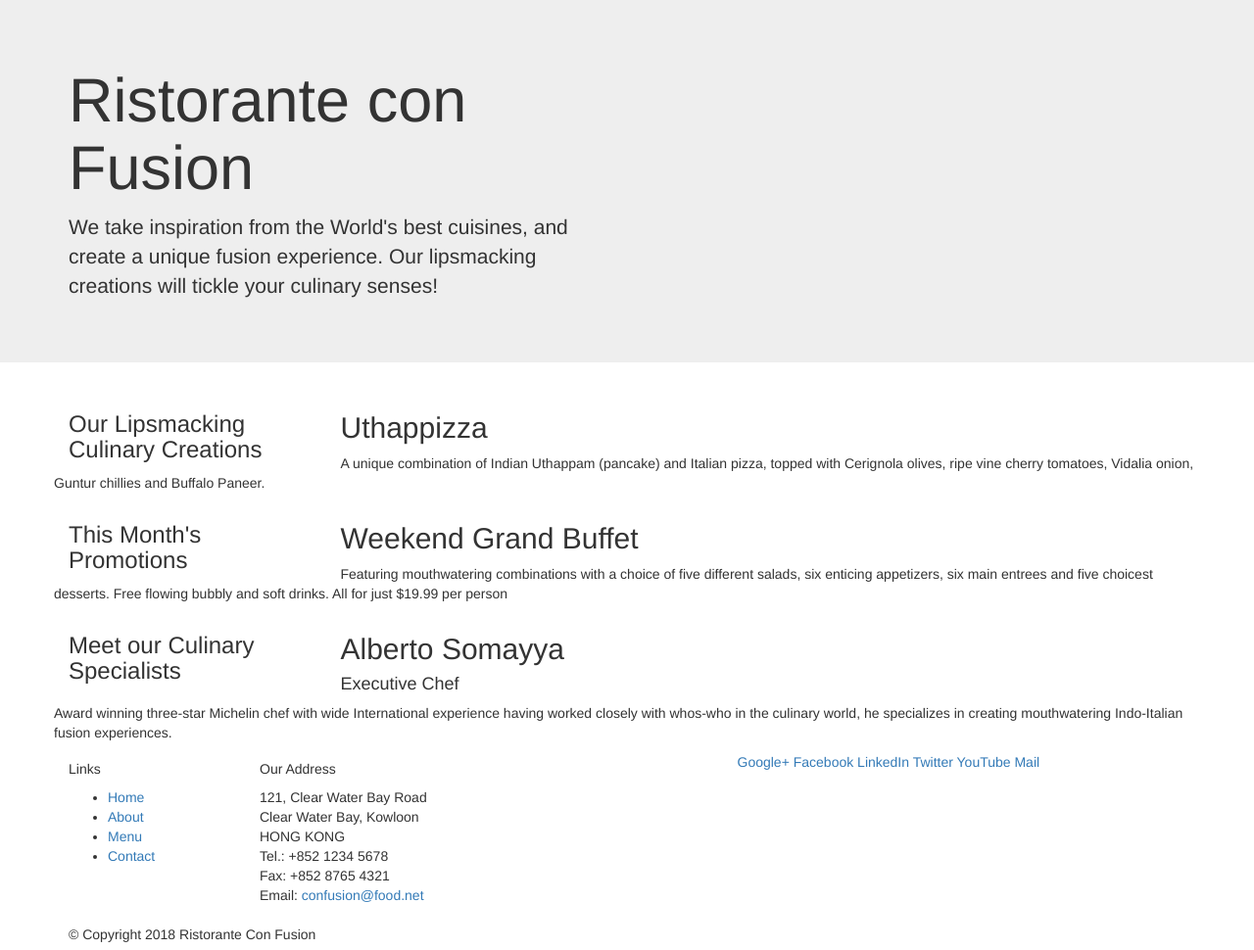
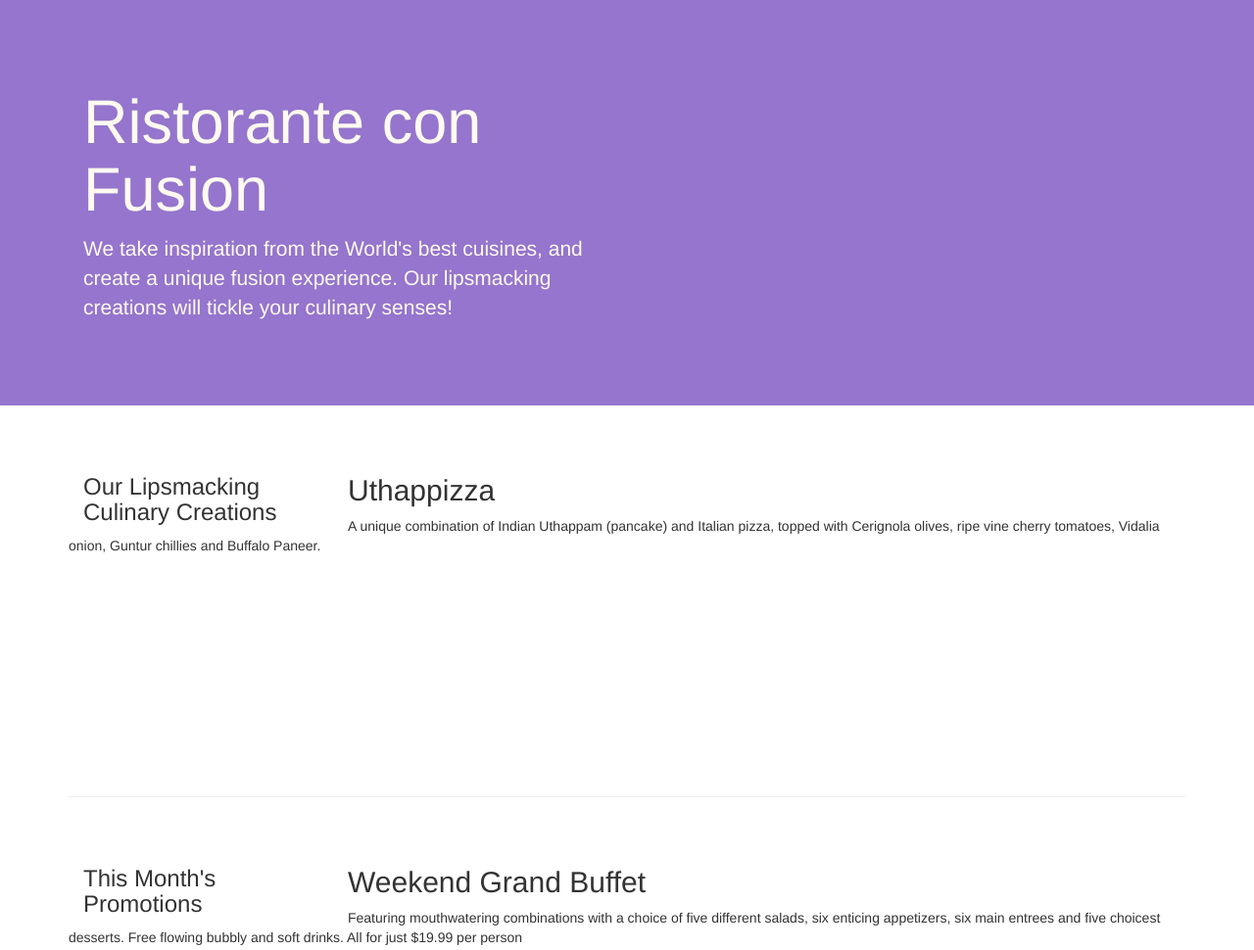
Before and after one commit to tejaswini829/confusion_test, a website: page index.html in a window 1280 px wide. Shown: the top 970 px of the page at 98% size. Drawn offline with nearby package versions, Linux system fonts and the light colour scheme.

Commit message:
second commit

```diff
--- /dev/null
+++ b/css/styles.css
@@ -0,0 +1,30 @@
+.row-header{
+    margin:0px auto;
+    padding:0px;
+}
+
+.row-content {
+    margin:0px auto;
+    padding: 50px 0px 50px 0px;
+    border-bottom: 1px ridge;
+    min-height:400px;
+}
+
+.footer{
+    background-color: #D1C4E9;
+    margin:0px auto;
+    padding: 20px 0px 20px 0px;
+}
+
+.jumbotron {
+    padding:70px 30px 70px 30px;
+    margin:0px auto;
+    background: #9575CD ;
+    color:floralwhite;
+}
+
+address{
+    font-size:80%;
+    margin:0px;
+    color:#0f0f0f;
+}
--- a/index.html
+++ b/index.html
@@ -9,7 +9,7 @@
 
     <header class="jumbotron">
         <div class="container">
-            <div class="row">
+            <div class="row row-header">
                 <div class="col-12 col-sm-6">
                     <meta charset="utf-8">
                     <meta name="viewport" content="width=device-width, initial-scale=1, shrink-to-fit=no">
@@ -17,6 +17,7 @@
 
                     <!-- Bootstrap CSS -->
                     <link rel="stylesheet" href="node_modules/bootstrap/dist/css/bootstrap.min.css">
+                    <link href="css/styles.css" rel="stylesheet">
                     <h1>Ristorante con Fusion</h1>
                     <p>We take inspiration from the World's best cuisines, and create a unique fusion experience. Our lipsmacking creations will tickle your culinary senses!</p>
                 </div>
@@ -27,7 +28,7 @@
     </header>
 
     <div  class="container">
-        <div class="row">
+        <div class="row row-content align-items-center">
             <div class="col-12 col-sm-4 order-sm-last col-md-3">
                 <h3>Our Lipsmacking Culinary Creations</h3>
             </div>
@@ -38,7 +39,7 @@
         </div>
 
 
-        <div class="row">
+        <div class="row row-content align-items-center">
             <div class="col-12 col-sm-4 col-md-3">
                 <h3>This Month's Promotions</h3>
             </div>
@@ -48,7 +49,7 @@
             </div>
         </div>
 
-        <div class="row">
+        <div class="row row-content align-items-center">
             <div class="col-12 col-sm-4 order-sm-last col-md-3">
                 <h3>Meet our Culinary Specialists</h3>
             </div>
@@ -60,12 +61,12 @@
         </div>
     </div>
 
-    <footer>
+    <footer class="footer">
         <div class="container">
             <div class="row">
                 <div class="col-4 offset-1 col-sm-2">
                     <h5>Links</h5>
-                    <ul>
+                    <ul class="list-unstyled">
                         <li><a href="#">Home</a></li>
                         <li><a href="#">About</a></li>
                         <li><a href="#">Menu</a></li>
@@ -83,8 +84,8 @@
 		              Email: <a href="mailto:confusion@food.net">confusion@food.net</a>
 		           </address>
                 </div>
-                <div class="col-12 col-sm-4">
-                    <div>
+                <div class="col-12 col-sm-4 align-self-center">
+                    <div class="text-center">
                         <a href="http://google.com/+">Google+</a>
                         <a href="http://www.facebook.com/profile.php?id=">Facebook</a>
                         <a href="http://www.linkedin.com/in/">LinkedIn</a>
@@ -94,7 +95,7 @@
                     </div>
                 </div>
            </div>
-           <div>
+           <div class="row justify-content-center">
                 <div class="col-auto">
                     <p>© Copyright 2018 Ristorante Con Fusion</p>
                 </div>
```
